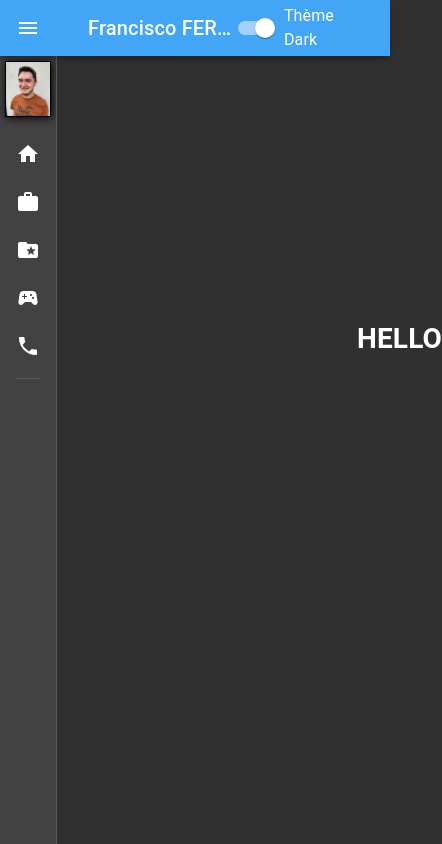
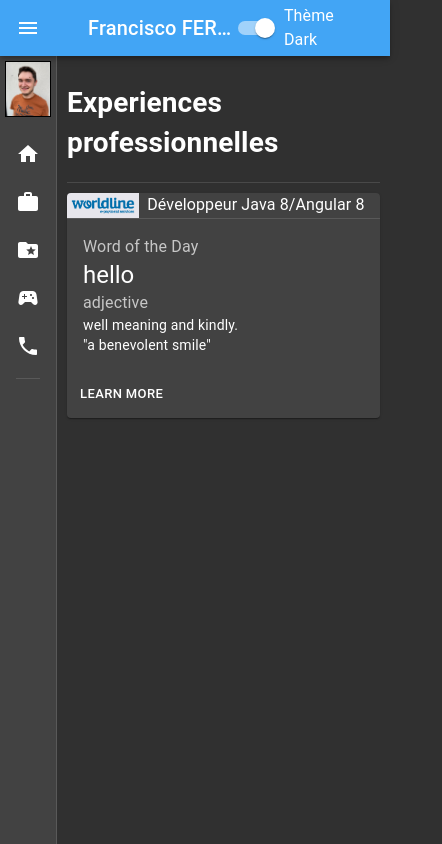
Before and after one commit to Bedhiver/websitefrancisco, a React (Create React App) app: page /experience in a window 390 px wide. Shown: the whole page, 442 px wide, since content can reach past the window. Built offline with nearby package versions, Linux system fonts and the light colour scheme.

Commit message:
WiP: creating experience page. fix: photo is now responsive

```diff
--- a/src/App.js
+++ b/src/App.js
@@ -5,7 +5,7 @@ import { ThemeProvider } from "@material-ui/styles";
 import { translateTo } from "./languages/translations";
 import { Route, Switch } from "react-router";
 import NotFound from "./components/NotFound";
-import Test from "./components/Test";
+import Experience from "./components/Experience";
 import Main from "./components/Main";
 import Pong from "./components/Pong";
 
@@ -42,7 +42,7 @@ export default function App() {
               <DrawerLeft
                 onChangeTheme={onChangeTheme}
                 language={language}
-                content={<Test />}
+                content={<Experience />}
               />
             </Route>
             <Route exact path="/games">
--- /dev/null
+++ b/src/assets/assetsExperience.js
@@ -0,0 +1,8 @@
+import worldlineLogo from "./worldline-logo.png";
+
+export const imgArray = [
+  {
+    img: worldlineLogo,
+    title: "Worldline",
+  },
+];
--- a/src/components/Card.js
+++ b/src/components/CardDashboard.js
@@ -28,7 +28,7 @@ const useStyles = makeStyles({
   },
 });
 
-export default function MediaCard({ imgSrc, title, description, website }) {
+export default function CardDashboard({ imgSrc, title, description, website }) {
   const classes = useStyles();
 
   return (
--- /dev/null
+++ b/src/components/CardExperience.js
@@ -0,0 +1,61 @@
+import React from "react";
+import Card from "@material-ui/core/Card";
+import CardActions from "@material-ui/core/CardActions";
+import CardContent from "@material-ui/core/CardContent";
+import Button from "@material-ui/core/Button";
+import Typography from "@material-ui/core/Typography";
+import { CardMedia, Divider, Grid, makeStyles } from "@material-ui/core";
+
+const useStyles = makeStyles((theme) => ({
+  root: {
+    fontSize: "2.0243rem",
+    "@media (max-width: 1140px)": {
+      //   fontSize: "1.5625rem",
+      fontSize: "1rem",
+    },
+    position: "relative",
+    top: "50%",
+    transform: "translateY(-50%)",
+    // display: "flex",
+    // justifyContent: "center",
+    // alignItems: "center",
+    // minHeight: "1vh",
+  },
+}));
+
+export default function CardExperience({ imgSrc }) {
+  const classes = useStyles();
+
+  return (
+    <div style={{ marginTop: "10px" }}>
+      <Card>
+        <Grid container spacing={1}>
+          <Grid item xs={3}>
+            <CardMedia component="img" image={imgSrc} />
+          </Grid>
+          <Grid item xs={9}>
+            <Typography className={classes.root} variant="h4">
+              Développeur Java 8/Angular 8
+            </Typography>
+          </Grid>
+        </Grid>
+        <Divider />
+        <CardContent>
+          <Typography color="textSecondary">Word of the Day</Typography>
+          <Typography variant="h5" component="h2">
+            hello
+          </Typography>
+          <Typography color="textSecondary">adjective</Typography>
+          <Typography variant="body2" component="p">
+            well meaning and kindly.
+            <br />
+            {'"a benevolent smile"'}
+          </Typography>
+        </CardContent>
+        <CardActions>
+          <Button size="small">Learn More</Button>
+        </CardActions>
+      </Card>
+    </div>
+  );
+}
--- /dev/null
+++ b/src/components/Experience.js
@@ -0,0 +1,15 @@
+import React from "react";
+import { Divider } from "@material-ui/core";
+import CardExperience from "./CardExperience";
+import { imgArray } from "./../assets/assetsExperience";
+import "./../styles/ExperienceStyle.css";
+
+export default function Experience() {
+  return (
+    <div className="divExperience">
+      <h1>Experiences professionnelles</h1>
+      <Divider style={{ width: "100%" }} />
+      <CardExperience imgSrc={imgArray[0].img} />
+    </div>
+  );
+}
--- a/src/components/Main.js
+++ b/src/components/Main.js
@@ -1,12 +1,12 @@
 import React from "react";
 import { Typography } from "@material-ui/core";
-import Card from "./Card";
+import CardDashboard from "./CardDashboard";
 import { Grid, Paper } from "@material-ui/core";
 import {
   svgArray,
   developerWallpaper,
   otherWallpaper,
-} from "./../assets/index";
+} from "../assets/assetsDashboard";
 import "./../styles/MainStyle.css";
 import MainStyle from "../styles/MainStyle";
 import DrawerLeftStyle from "../styles/DrawerLeftStyle";
@@ -46,7 +46,7 @@ export default function Main(props) {
         {svgArray.map((imgsrc) => (
           <Grid item key={imgsrc.img}>
             <Paper className={customStyle.paper}>
-              <Card
+              <CardDashboard
                 imgSrc={imgsrc.img}
                 title={imgsrc.title}
                 description={imgsrc.description}
--- a/src/components/Test.js
+++ /dev/null
@@ -1,9 +0,0 @@
-import React from "react";
-
-export default function Test() {
-  return (
-    <div style={{ margin: "300px" }}>
-      <h1>HELLO</h1>
-    </div>
-  );
-}
--- /dev/null
+++ b/src/styles/ExperienceStyle.css
@@ -0,0 +1,7 @@
+.divExperience {
+    margin-top: 64px;
+    margin-left: 10px;
+    margin-right: 10px;
+    margin-bottom: 5px;
+    width: 100%;
+}
--- a/src/styles/test.css
+++ b/src/styles/test.css
@@ -1,6 +1,8 @@
 .imgStyle {
   margin: 5px;
   border: 1px solid black;
-  filter: drop-shadow(1px 1px 4px #000000);
-  overflow-x: hidden;
+  max-width: 100%;
+  max-height: 100%;
+  /* filter: drop-shadow(1px 1px 4px #000000); */
+  /* overflow-x: hidden; */
 }
```
Also changed, not shown: src/assets/assetsDashboard.js (renamed from src/assets/index.js), src/assets/worldline-logo.png (added).
